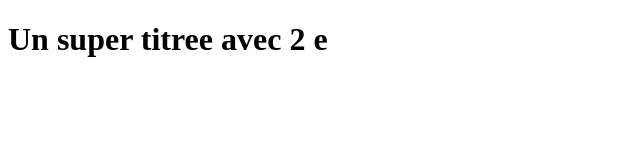
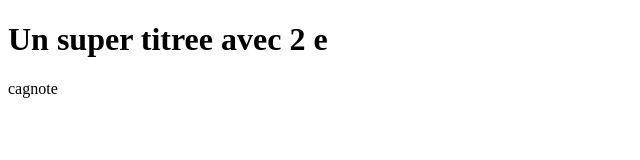
Before and after one commit to LouisGue/TP_TCDT1, a plain HTML site: page index.html in a window 1280 px wide. Shown: the full height of the page, 0-640 px from the left. Drawn offline with Linux system fonts and the light colour scheme.

Commit message:
Realisation de la partie cagnotte ct front end

```diff
--- a/index.html
+++ b/index.html
@@ -6,5 +6,6 @@
 </head>
 <body>
 	<h1>Un super titree avec 2 e</h1>
+	<p>cagnote</p>
 </body>
 </html>
```
